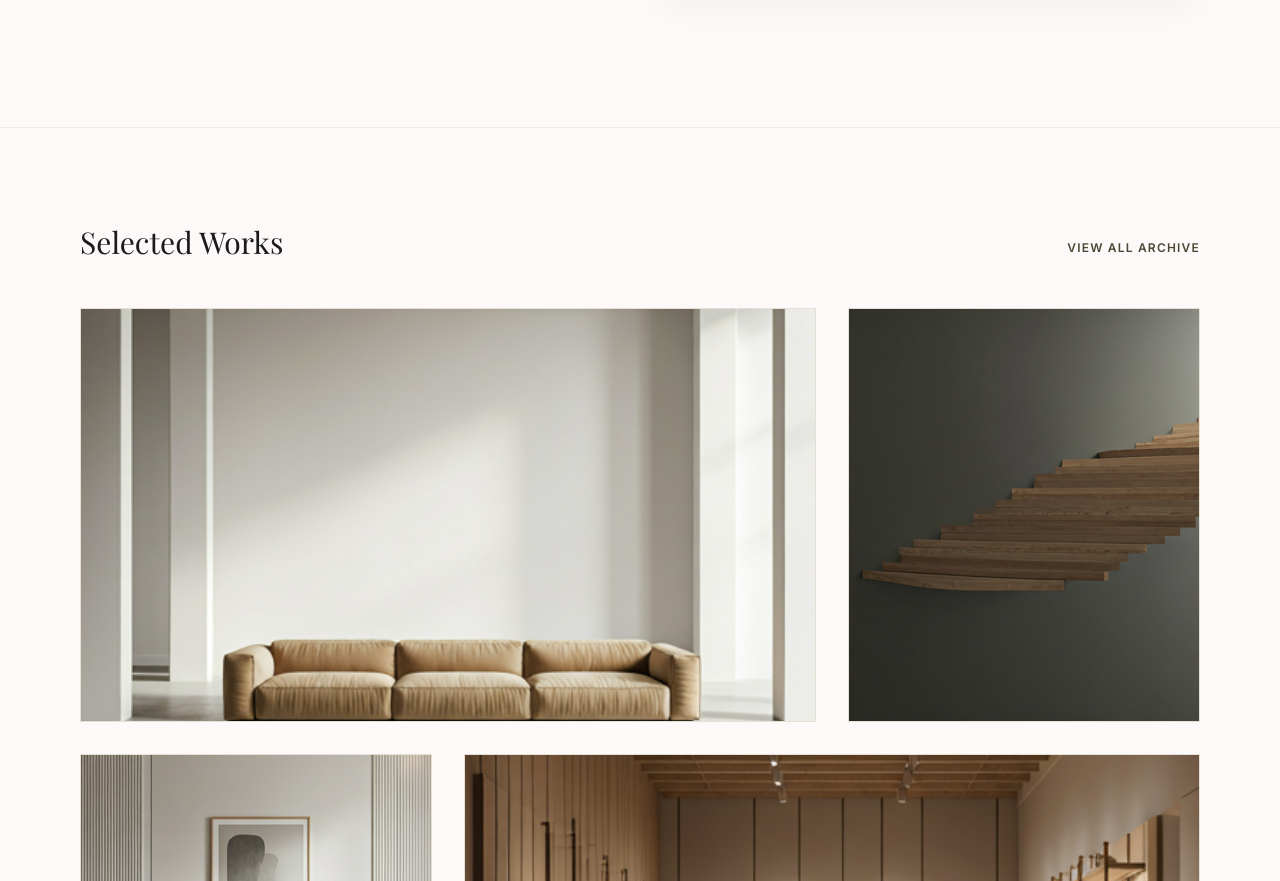
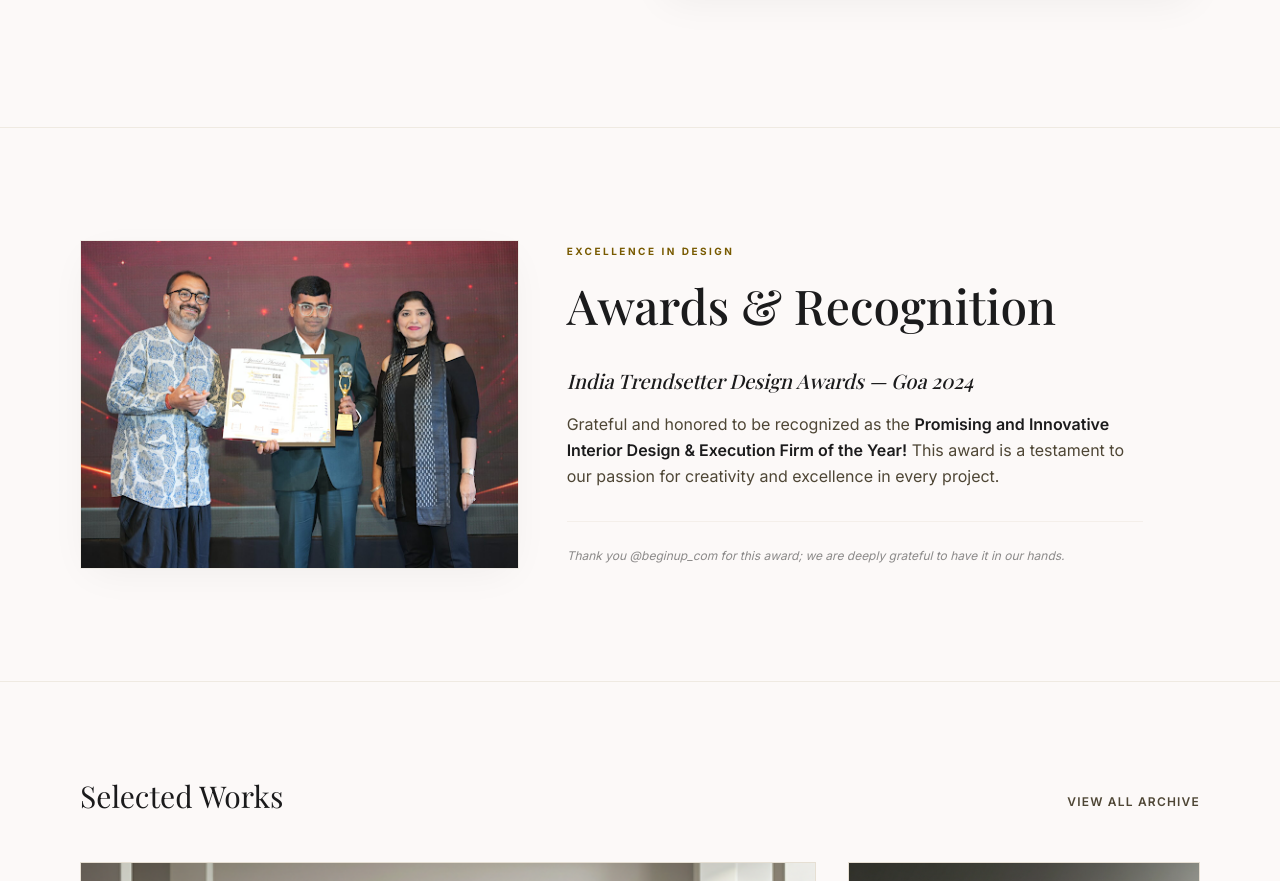
Before and after one commit to KA51M/divine-interiors, a Next.js app: page / in a window 1280 px wide. Shown: the part 1648-2529 px from the top of the page. Built offline with nearby package versions, Linux system fonts and the light colour scheme; a web font is replaced by a local one.

Commit message:
feat: add Awards & Recognition section with localized image and animations

```diff
--- a/src/app/page.tsx
+++ b/src/app/page.tsx
@@ -165,6 +165,94 @@ export default function Home() {
               </motion.div>
             </div>
           </motion.div>
+        </div>
+      </section>
+
+      {/* 2.5. Awards & Recognition Section */}
+      <section className="w-full bg-surface py-20 md:py-28 border-t border-outline-variant/30 overflow-hidden">
+        <div className="max-w-container-max mx-auto px-margin-mobile md:px-margin-desktop">
+          <div className="grid grid-cols-1 lg:grid-cols-12 gap-12 items-center">
+            {/* Left Column: Award Image */}
+            <motion.div
+              initial="hidden"
+              whileInView="visible"
+              viewport={{ once: true, margin: "-10px" }}
+              variants={imageSlideLeft(0.8)}
+              className="lg:col-span-5"
+            >
+              <div className="zoom-container border border-outline-variant/20 p-2 bg-surface-container-low shadow-gallery max-w-md mx-auto lg:ml-0 group cursor-pointer relative aspect-[4/3] w-full overflow-hidden">
+                <motion.div
+                  whileHover="hover"
+                  className="w-full h-full"
+                  variants={imageZoomVariants}
+                >
+                  <Image
+                    src="/images/award-trendsetter.jpg"
+                    alt="India Trendsetter Design Awards Ceremony"
+                    fill
+                    sizes="(max-width: 768px) 100vw, 40vw"
+                    className="object-cover transition-all duration-750"
+                  />
+                </motion.div>
+              </div>
+            </motion.div>
+
+            {/* Right Column: Editorial Content */}
+            <div className="lg:col-span-7 flex flex-col items-start">
+              <motion.span
+                initial="hidden"
+                whileInView="visible"
+                viewport={{ once: true, margin: "-10px" }}
+                variants={textPopup(0.6)}
+                className="font-inter text-[10px] uppercase tracking-[0.25em] text-primary font-bold mb-4"
+              >
+                Excellence in Design
+              </motion.span>
+
+              <motion.h2
+                initial="hidden"
+                whileInView="visible"
+                viewport={{ once: true, margin: "-10px" }}
+                variants={textPopup(0.7, 0.1)}
+                className="font-playfair text-3xl md:text-4xl lg:text-5xl text-on-background mb-8 leading-tight font-medium"
+              >
+                Awards &amp; Recognition
+              </motion.h2>
+
+              <div className="mb-8 space-y-4">
+                <motion.h3
+                  initial="hidden"
+                  whileInView="visible"
+                  viewport={{ once: true, margin: "-10px" }}
+                  variants={textPopup(0.7, 0.2)}
+                  className="font-playfair text-lg md:text-xl text-on-surface font-medium italic"
+                >
+                  India Trendsetter Design Awards — Goa 2024
+                </motion.h3>
+                <motion.p
+                  initial="hidden"
+                  whileInView="visible"
+                  viewport={{ once: true, margin: "-10px" }}
+                  variants={fadeInUp(0.8, 0.3)}
+                  className="font-inter text-sm md:text-base text-on-surface-variant leading-relaxed max-w-xl"
+                >
+                  Grateful and honored to be recognized as the <span className="text-on-background font-semibold">Promising and Innovative Interior Design &amp; Execution Firm of the Year!</span> This award is a testament to our passion for creativity and excellence in every project.
+                </motion.p>
+              </div>
+
+              <motion.div
+                initial="hidden"
+                whileInView="visible"
+                viewport={{ once: true, margin: "-10px" }}
+                variants={fadeInUp(0.8, 0.4)}
+                className="pt-6 border-t border-outline-variant/20 w-full max-w-xl"
+              >
+                <p className="font-inter text-[11px] md:text-xs text-on-surface/50 italic leading-relaxed">
+                  Thank you @beginup_com for this award; we are deeply grateful to have it in our hands.
+                </p>
+              </motion.div>
+            </div>
+          </div>
         </div>
       </section>
 
```
Also changed, not shown: public/images/award-trendsetter.jpg (added).
